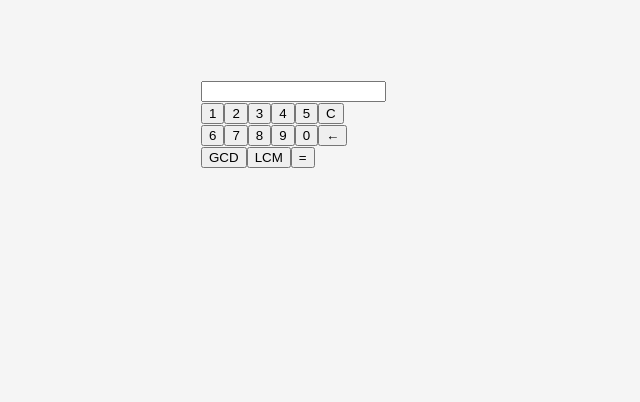
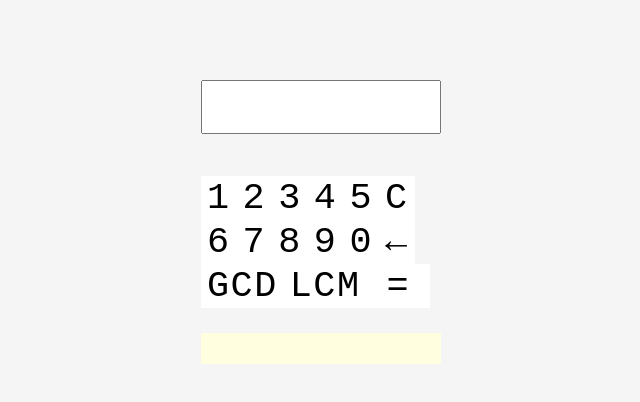
Before and after one commit to rsk2/calculator, a React (Create React App) app: page / in a window 1280 px wide. Shown: the top 402 px of the page, without its empty margins (119-759 px from the left). Built offline with nearby package versions, Linux system fonts and the light colour scheme.

Commit message:
Adding history text

```diff
--- a/src/components/Calculator.js
+++ b/src/components/Calculator.js
@@ -9,7 +9,8 @@ class Calculator extends React.Component {
             variableOne: 0,
             variableTwo: 0,
             action:"",
-            clear: false
+            clear: false,
+            historyText:""
         }
         this.addToDisplay = this.addToDisplay.bind(this)
         this.clearDisplay = this.clearDisplay.bind(this)
@@ -51,7 +52,8 @@ class Calculator extends React.Component {
             return{
             variableOne: prevState.displayText,
             displayText : "",
-            action: "gcd"
+            action: "gcd",
+            historyText: prevState.displayText + " GCD "
             }
         })
     }
@@ -61,12 +63,15 @@ class Calculator extends React.Component {
             return{
             variableOne: prevState.displayText,
             displayText : "",
-            action: "lcm"
+            action: "lcm",
+            historyText: prevState.displayText + " LCM "
             }
         })
     }
 
     calculateGCD(variableOne,variableTwo) {
+        if (variableOne === 0 || variableTwo === 0)
+            return 0
         let result = 1
         if (variableOne % variableTwo === 0) {
             result = variableTwo
@@ -115,27 +120,29 @@ class Calculator extends React.Component {
 
     result(event) {
         this.setState((prevState) => {
+            let variableOne = parseInt(prevState.variableOne)
+            if (prevState.displayText === "")
+                prevState.displayText = 0
+                let variableTwo = parseInt(prevState.displayText)
                 if(prevState.action === "gcd"){
-                let variableOne = parseInt(prevState.variableOne)
-                let variableTwo = parseInt(prevState.displayText)
                 let result = this.calculateGCD(variableOne,variableTwo)
                 return{
                     variableOne: 0,
                     displayText : result,
                     clear: true,
-                    action: ""
+                    action: "",
+                    historyText: prevState.historyText + " " + prevState.displayText + " = " + result
                     }
 
                 }
                 else if(prevState.action == "lcm"){
-                let variableOne = parseInt(prevState.variableOne)
-                let variableTwo = parseInt(prevState.displayText)
                 let result = this.calculateLCM(variableOne,variableTwo)
                 return{
                     variableOne: 0,
                     displayText : result,
                     clear: true,
-                    action: ""
+                    action: "",
+                    historyText: prevState.historyText + " " + prevState.displayText + " = " + result
                     }
                 }
         })
@@ -144,31 +151,41 @@ class Calculator extends React.Component {
     render() {
         return (
             <div className="calculator" style={{marginTop: 5 +'em', marginLeft: 20 + 'em'}}>
-                <input type="text" value={this.state.displayText}
+
+                <input type="text" value={this.state.displayText} className="display"
                  readOnly></input>
                  <br/>
+                 <div className="inputBoxes">
+                    <div className="row">
                         <button onClick={this.addToDisplay}>1</button>
                         <button onClick={this.addToDisplay}>2</button>
                         <button onClick={this.addToDisplay}>3</button>
                         <button onClick={this.addToDisplay}>4</button>
                         <button onClick={this.addToDisplay}>5</button>
                         <button onClick={this.clearDisplay}>C</button>
-                <br/>
+                    </div>
+                    <div className="row">
                     <button onClick={this.addToDisplay}>6</button>
                     <button onClick={this.addToDisplay}>7</button>
                     <button onClick={this.addToDisplay}>8</button>
                     <button onClick={this.addToDisplay}>9</button>
                     <button onClick={this.addToDisplay}>0</button>
                     <button onClick={this.deleteLastChar}> &#8592; </button>
-                <br/>
+                    </div>
 
-
+                    <div className="row">
                     <button onClick={this.gcd}>GCD</button>
                     <button onClick={this.lcm}>LCM</button>{
                     //<button onClick={this.lcm}>Prime?</button>
                     //<button onClick={this.lcm}>Perfect Square?</button>
                     }
-                <button onClick={this.result}>=</button>
+                    <button onClick={this.result} style={{width:26.5+'%', textAlign:'center'}}>=</button>
+                    </div>
+
+                </div>
+                <input type="text" value={this.state.historyText}
+
+                     readOnly className="history"></input>
             </div>
         )
     }
```
Lines whose indentation alone changed are shown as unchanged.
